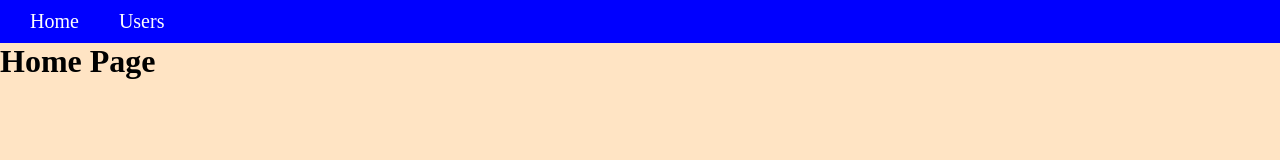
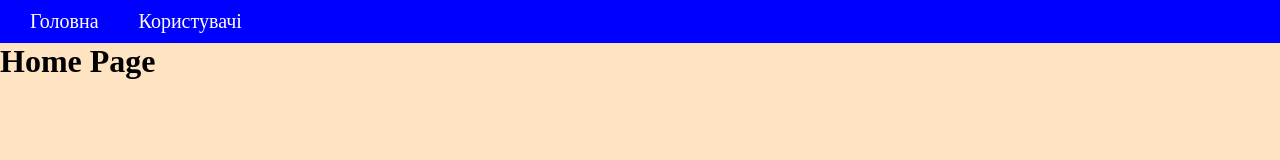
Before and after one commit to vbasoon/React-Next-deploy, a Next.js app: page / in a window 1280 px wide. Shown: the top 160 px of the page. Built offline with nearby package versions, Linux system fonts and the light colour scheme.

Commit message:
module.css

```diff
--- a/components/A.js
+++ b/components/A.js
@@ -1,7 +1,10 @@
+import Link from "next/link";
+import styles from "../styles/A.module.css";
+
 export default function name({ text, href }) {
   return (
     <Link href={href}>
-      <a>{text}</a>
+      <a className={styles.link}>{text}</a>
     </Link>
   );
 }
--- a/pages/_app.js
+++ b/pages/_app.js
@@ -1,4 +1,4 @@
-import "./styles/global.css";
+import "../styles/global.css";
 
 export default function MyApp({ Component, pageProps }) {
   return <Component {...pageProps} />;
--- a/pages/index.js
+++ b/pages/index.js
@@ -1,15 +1,11 @@
-import Link from "next/link";
+import A from "../components/A";
 
 const index = () => {
   return (
     <div>
       <div className="navbar">
-        <Link href="/">
-          <a className="link">Home</a>
-        </Link>
-        <Link href="/users">
-          <a className="link">Users</a>
-        </Link>
+        <A href={"/"} text="Головна" />
+        <A href={"/users"} text="Користувачі" />
       </div>
       <h1>Home Page</h1>
       <style jsx>{`
@@ -17,13 +13,6 @@ const index = () => {
           background: blue;
           padding: 10px;
         }
-        .link {
-          color: white;
-          font-size: 20px;
-          text-decoration: none;
-          padding: 10px;
-          margin: 10px;
-        }
       `}</style>
     </div>
   );
--- /dev/null
+++ b/styles/A.module.css
@@ -0,0 +1,7 @@
+.link {
+  color: white;
+  font-size: 20px;
+  text-decoration: none;
+  padding: 10px;
+  margin: 10px;
+}
```
Also changed, not shown: styles/global.css (renamed from pages/styles/global.css).
